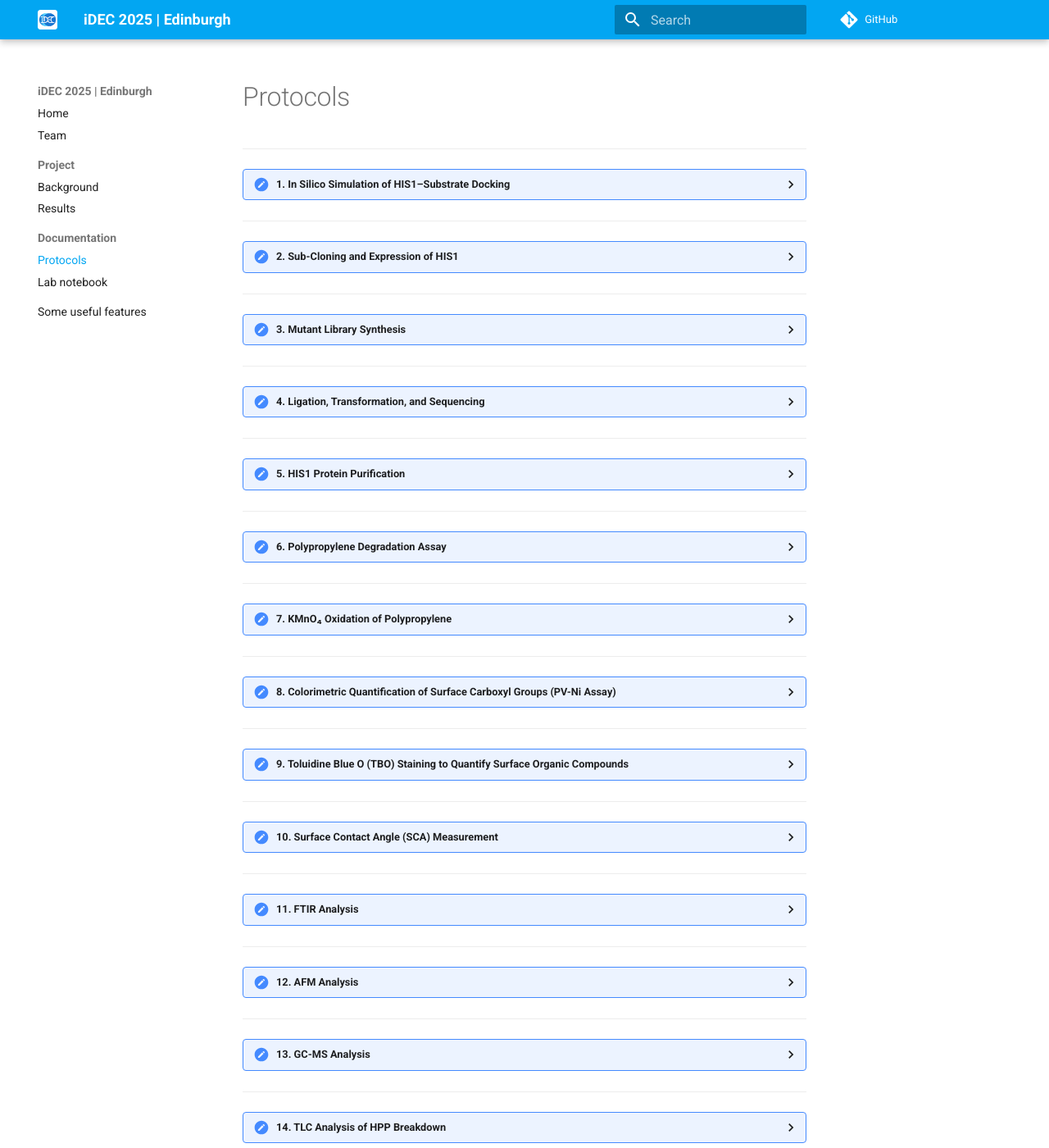
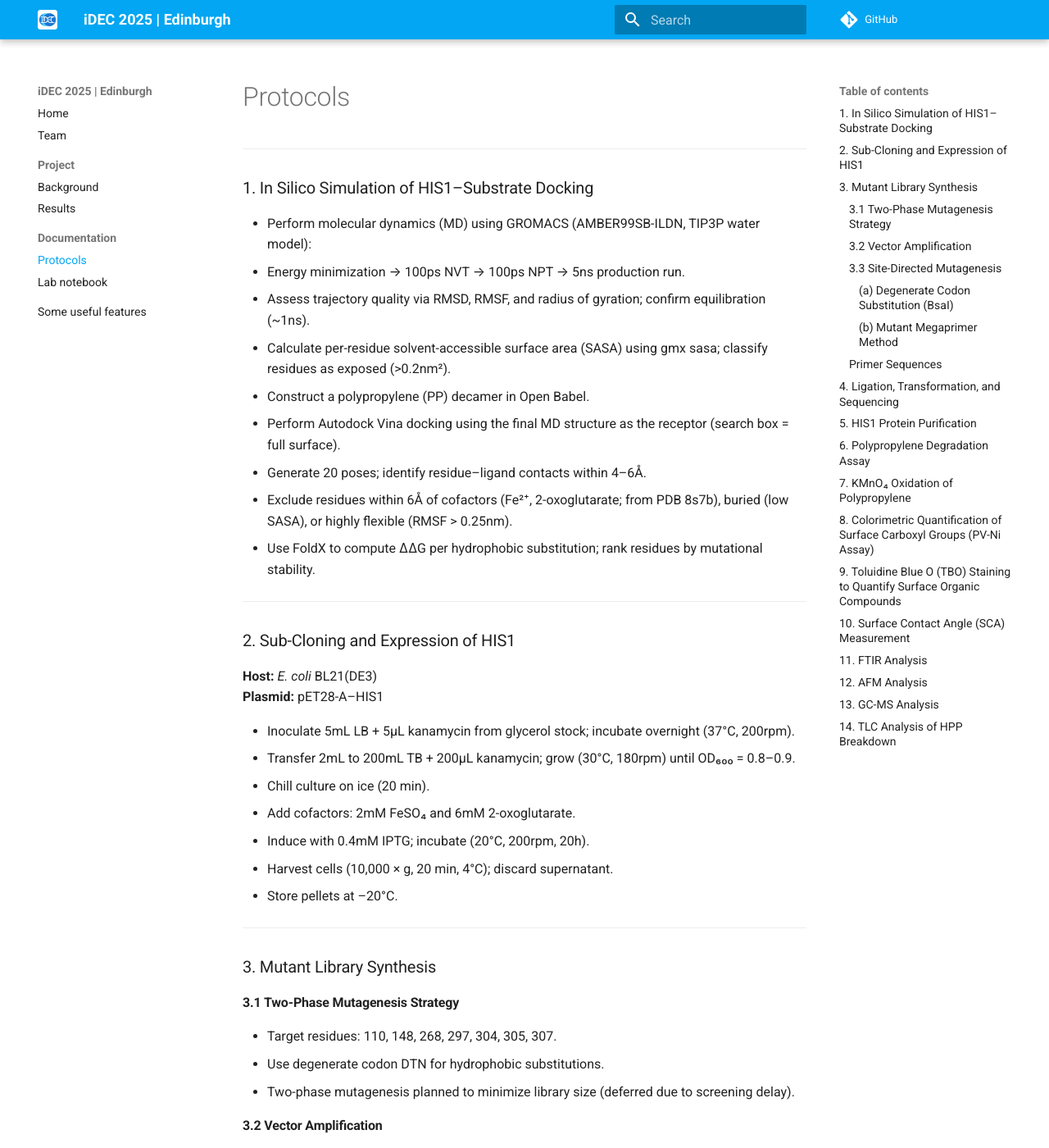
Before and after one commit to idec-teams/2025_Edinburgh, an MkDocs documentation site: the page built from docs/documentation/protocols.md, in a window 1280 px wide and 1400 px high. Shown: the whole window at 82% size. Built offline with MkDocs 1.6.1 and Material for MkDocs 9.7.7, drawn with Linux system fonts in a browser that asks for light colours; comment, search, counter and statistics services are not loaded; some of the changed text lies outside the part shown.

Commit message:
Update protocols.md
took out divs

```diff
--- a/docs/documentation/protocols.md
+++ b/docs/documentation/protocols.md
@@ -2,9 +2,9 @@
 
 ---
 
-<details>
-<summary><b>1. In Silico Simulation of HIS1–Substrate Docking</b></summary>
-  <br>
+
+### 1. In Silico Simulation of HIS1–Substrate Docking
+
 
 - Perform molecular dynamics (MD) using GROMACS (AMBER99SB-ILDN, TIP3P water model):
   - Energy minimization → 100ps NVT → 100ps NPT → 5ns production run.
@@ -16,13 +16,10 @@
 - Exclude residues within 6Å of cofactors (Fe²⁺, 2-oxoglutarate; from PDB 8s7b), buried (low SASA), or highly flexible (RMSF > 0.25nm).
 - Use FoldX to compute ΔΔG per hydrophobic substitution; rank residues by mutational stability.
 
-</details>
-
 ---
 
-<details>
-<summary><b>2. Sub-Cloning and Expression of HIS1</b></summary>
-<br>
+
+### 2. Sub-Cloning and Expression of HIS1
 
 **Host:** *E. coli* BL21(DE3)
 **Plasmid:** pET28-A–HIS1
@@ -35,13 +32,12 @@
 - Harvest cells (10,000 × g, 20 min, 4°C); discard supernatant.
 - Store pellets at –20°C.
 
-</details>
 
 ---
 
-<details>
-<summary><b>3. Mutant Library Synthesis</b></summary>
-<br>
+
+### 3. Mutant Library Synthesis
+
 
 #### 3.1 Two-Phase Mutagenesis Strategy
 - Target residues: 110, 148, 268, 297, 304, 305, 307.
@@ -86,12 +82,11 @@
 |                              | PPase_Rs        | ATCggtctcGCTGAATTTCTGTTTGCGTTC                   |
 
 
-</details>
 
 ---
 
-<details>
-<summary><b>4. Ligation, Transformation, and Sequencing</b></summary>
+
+### 4. Ligation, Transformation, and Sequencing
 
 **Ligation:**
 - Set up 20µL reactions with T4 DNA ligase (+/– insert, +/– ligase controls).
@@ -109,13 +104,10 @@
 **Sequencing:**
 - Send 6 colonies (+L+I plates) for Sanger sequencing using PPase_F/R primers.
 
-</details>
-
 ---
 
-<details>
-<summary><b>5. HIS1 Protein Purification</b></summary>
-<br>
+
+### 5. HIS1 Protein Purification
 
 - Lysis buffer: 20mM Tris-HCl, 100mM NaCl, 2.5mM MgCl₂, 0.5mM CaCl₂
 - Binding buffer: 20mM Tris-HCl, 0.1mM MgCl₂
@@ -134,60 +126,43 @@
 - Concentrate pooled elution with Vivaspin® to ≤ 0.5mL; exchange into HEPES buffer (repeat until Imidazole < 3mM).
 - Verify by SDS-PAGE.
 
-</details>
-
 ---
 
-<details>
-<summary><b>6. Polypropylene Degradation Assay</b></summary>
-<br>
+
+### 6. Polypropylene Degradation Assay
 
 - Lyse cells in BugBuster® (30 min, RT) → centrifuge (40,000 × g, 30 min, 4°C).
 - Discard pellet; incubate supernatant with 5mg polypropylene, 2mM FeSO₄, 6mM 2-oxoglutarate in pH 7 buffer at 30°C.
 - Replace enzyme + cofactors every 24h.
 
-</details>
-
 ---
 
-<details>
-<summary><b>7. KMnO₄ Oxidation of Polypropylene</b></summary>
-<br>
+### 7. KMnO₄ Oxidation of Polypropylene
 
 - Clean samples (acetone + ethanol, ultrasonic bath); dry 50°C, 1h.
 - Treat with 0.5M HCl / 0.25M KMnO₄ at 45°C for 2–8h.
 - Rinse with water until colorless.
 - Remove MnO₂ deposits using a 12M HCl rinse.
 
-</details>
-
 ---
 
-<details>
-<summary><b>8. Colorimetric Quantification of Surface Carboxyl Groups (PV-Ni Assay)</b></summary>
-<br>
+
+### 8. Colorimetric Quantification of Surface Carboxyl Groups (PV-Ni Assay)
 
 **Reagents:** Pyrocatechol violet (PV), Ni²⁺, 10mM HEPES pH 7
-<br>
-
 - Rinse samples thoroughly with HEPES buffer.
 - Incubate plastics with 400µM Ni²⁺ in 10mM HEPES (25°C, 2 min).
 - Transfer liquid → add PV (final concentration = 40µM).
 - Measure absorbance at 650nm.
 - Controls: KMnO₄-oxidized (positive), untreated PP (negative).
 - Adapted for 96-well PP plates (transfer to flat-bottom plates for reading).
-<br>
-
 - *LOD* = (3.3 × s_blank) / m
 - *LOQ* = (10 × s_blank) / m
 
-</details>
-
 ---
 
-<details>
-<summary><b>9. Toluidine Blue O (TBO) Staining to Quantify Surface Organic Compounds</b></summary>
-<br>
+
+### 9. Toluidine Blue O (TBO) Staining to Quantify Surface Organic Compounds
 
 - Treat PP microtubes with enzyme solutions (HIS1/EV + cofactors) at 30°C for 48h.
 - Ultrasonically clean (1% SDS → water → 75% EtOH); dry at ~50°C 1h.
@@ -197,13 +172,10 @@
 - Measure absorbance at 630nm.
 - Adaptable to KMnO₄-treated 96-well plates (same steps).
 
-</details>
-
 ---
 
-<details>
-<summary><b>10. Surface Contact Angle (SCA) Measurement</b></summary>
-<br>
+
+### 10. Surface Contact Angle (SCA) Measurement
 
 - Clean PP pieces (70% EtOH → water); dry (55°C, 1h).
 - Measure initial contact angles using 7µL water droplets (2 min per run).
@@ -211,37 +183,27 @@
 - Post-treatment cleaning: sonicate in 1:10 IPA + water (3 min), wash (EtOH + water), dry (55°C).
 - Re-measure daily for 5 days (replace reaction mixture every 24h).
 
-</details>
-
 ---
 
-<details>
-<summary><b>11. FTIR Analysis</b></summary>
-<br>
+
+### 11. FTIR Analysis
 
 - Clean 1cm × 1cm PP films (1% SDS → water → EtOH); dry (50°C, 1h).
 - Perform FTIR (Dr. Simone Dimartino’s lab, Bioengineering, UoE).
 
-</details>
-
 ---
 
-<details>
-<summary><b>12. AFM Analysis</b></summary>
-<br>
+
+### 12. AFM Analysis
 
 - Prepare 6mm PP discs; treat with buffer, HIS1, HIS1 lysate, or EV lysate.
 - Clean (1% SDS → water → EtOH); dry (50 °C, 1 h).
 - Acquire AFM images at 1 µm and 10 µm scales (1 Hz scan, 256 × 256 pixels).
 - Analyze surface roughness and thickness.
 
-</details>
-
 ---
 
-<details>
-<summary><b>13. GC-MS Analysis</b></summary>
-<br>
+### 13. GC-MS Analysis
 
 - Treat 5mg PP films with purified HIS1 or HEPES control (72h, 30°C); replace mixtures daily.
 - Pool reactions; add 3:1 cold methanol, incubate on ice (30 min).
@@ -250,13 +212,9 @@
 - Carrier: helium (1mL/min), 70eV ionization.
 - Analyse chromatograms and identify peaks via NIST library.
 
-</details>
-
 ---
 
-<details>
-<summary><b>14. TLC Analysis of HPP Breakdown</b></summary>
-<br>
+### 14. TLC Analysis of HPP Breakdown
 
 - Prepare 300µL HIS1/EV lysates and 0.5mg/mL pure HIS1/HEPES reactions (2mM FeSO₄, 6mM 2-oxoglutarate, 6mM HPP or no HPP as control).
 - Incubate 30°C, 24h.
@@ -264,6 +222,4 @@
 - Run in ethyl acetate:hexane:acetic acid = 70:30:2.
 - Air dry; visualize under UV light.
 
-</details>
-
 ---
```
